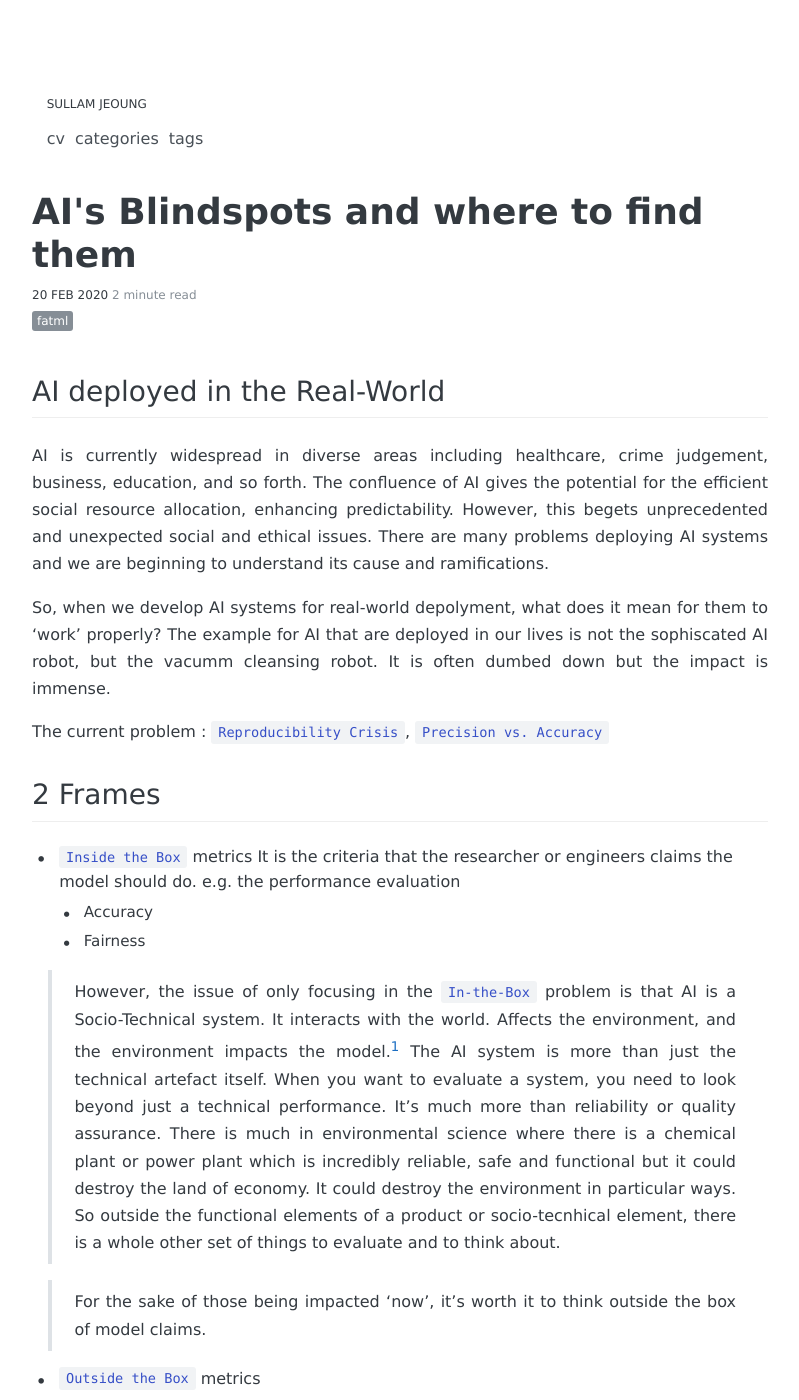
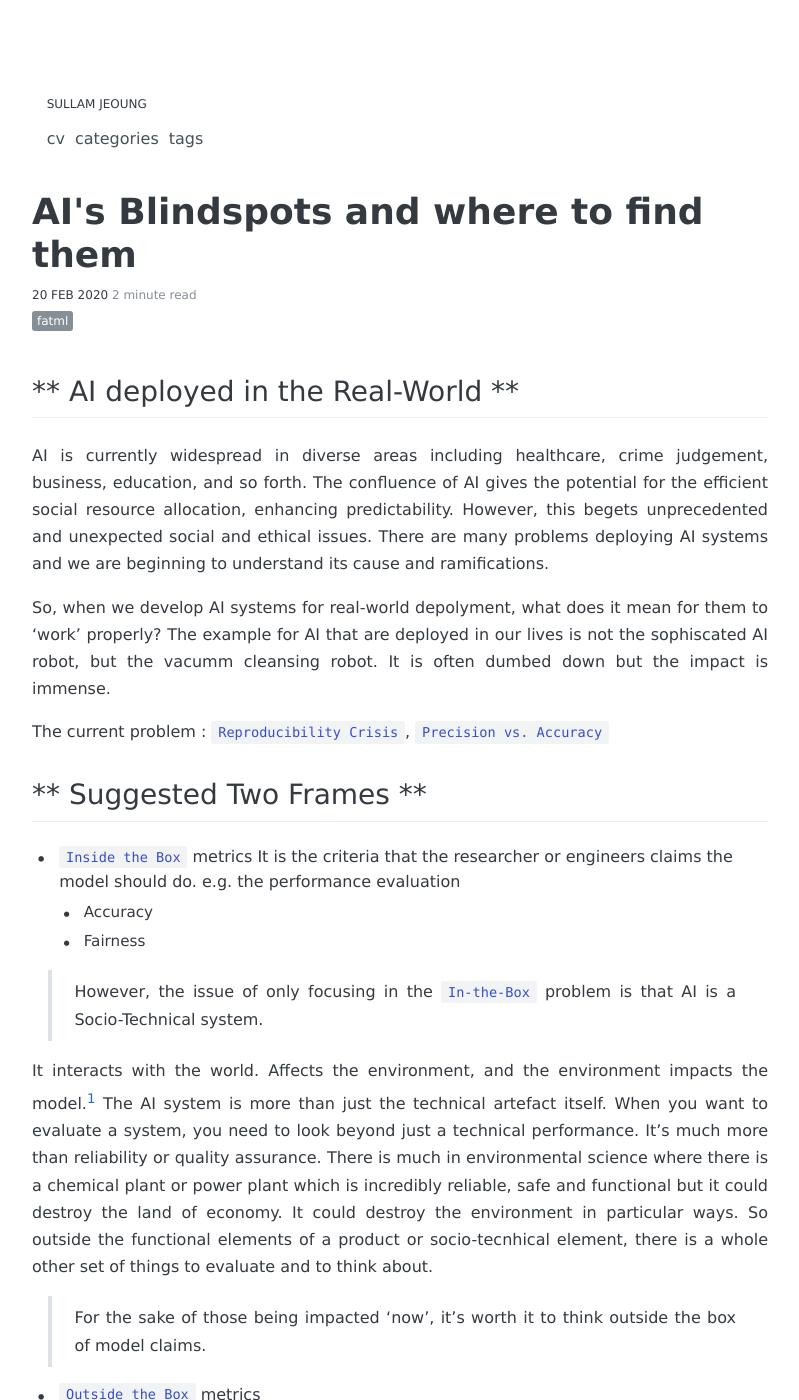
Before and after one commit to sullamij/sullamij.research.github.io, a Jekyll site: the page built from _posts/2020-02-20-AI's Blindspots and where to find them.md, in a window 1280 px wide and 1400 px high. Shown: the whole window, without its empty margins (240-1039 px from the left). Built offline with Jekyll 4.4.1, drawn with Linux system fonts in a browser that asks for light colours; some web fonts are replaced; comment, search, counter and statistics services are not loaded; some of the changed text lies outside the part shown.

Commit message:
Update 2020-02-20-AI's Blindspots and where to find them.md

```diff
--- a/_posts/2020-02-20-AI's Blindspots and where to find them.md
+++ b/_posts/2020-02-20-AI's Blindspots and where to find them.md
@@ -7,7 +7,7 @@ categories: [Talks]
 tags:
 - FATML
 ---
-## AI deployed in the Real-World
+## ** AI deployed in the Real-World **
 AI is currently widespread in diverse areas including healthcare, crime judgement, business, education, and so forth. The confluence of AI gives the potential for the efficient social resource allocation, enhancing predictability. However, this begets unprecedented and unexpected social and ethical issues. There are many problems deploying AI systems and we are beginning to understand its cause and ramifications.
 
 So, when we develop AI systems for real-world depolyment, what does it mean for them to 'work' properly? The example for AI that are deployed in our lives is not the sophiscated AI robot, but the vacumm cleansing robot. It is often dumbed down but the impact is immense.
@@ -15,13 +15,14 @@ So, when we develop AI systems for real-world depolyment, what does it mean for
 The current problem : `Reproducibility Crisis`, `Precision vs. Accuracy`
 
 
-## 2 Frames
+## ** Suggested Two Frames **
 - `Inside the Box` metrics
 It is the criteria that the researcher or engineers claims the model should do. e.g. the performance evaluation
   - Accuracy
   - Fairness
 
  > However, the issue of only focusing in the `In-the-Box` problem is that AI is a Socio-Technical system.
+
  It interacts with the world. Affects the environment, and the environment impacts the model.<sup>[1](#footnote_1)</sup> The AI system is more than just the technical artefact itself. When you want to evaluate a system, you need to look beyond just a technical performance. It's much more than reliability or quality assurance. There is much in environmental science where there is a chemical plant or power plant which is incredibly reliable, safe and functional but it could destroy the land of economy. It could destroy the environment in particular ways. So outside the functional elements of a product or socio-tecnhical element, there is a whole other set of things to evaluate and to think about.
 
 > For the sake of those being impacted 'now', it's worth it to think outside the box of model claims.
@@ -42,4 +43,4 @@ It is the criteria that the researcher or engineers claims the model should do.
 - <a name="footnote_2">[2]</a>: Raji, Inioluwa Deborah, and Jingying Yang. "ABOUT ML: Annotation and Benchmarking on Understanding and Transparency of Machine Learning Lifecycles." arXiv preprint arXiv:1912.06166 (2019).[LINK](https://arxiv.org/pdf/1912.06166.pdf)
 
 
-######This is the review of the [Talk](https://slideslive.com/38922342/invited-talk-ais-blindspots-and-where-to-find-them) @NeurIPS 2019, Given by Deborah Raji
+###### This is the review of the [Talk](https://slideslive.com/38922342/invited-talk-ais-blindspots-and-where-to-find-them) @NeurIPS 2019, Given by Deborah Raji
```
